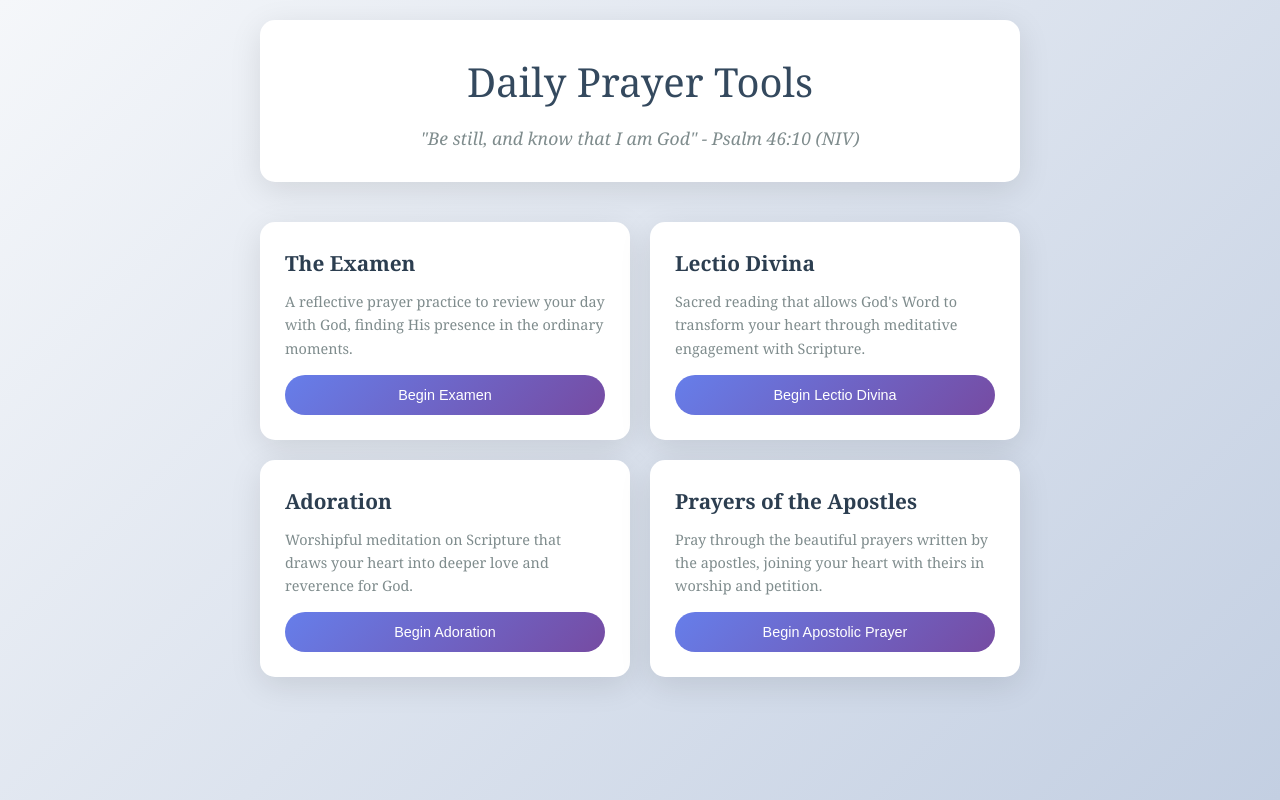
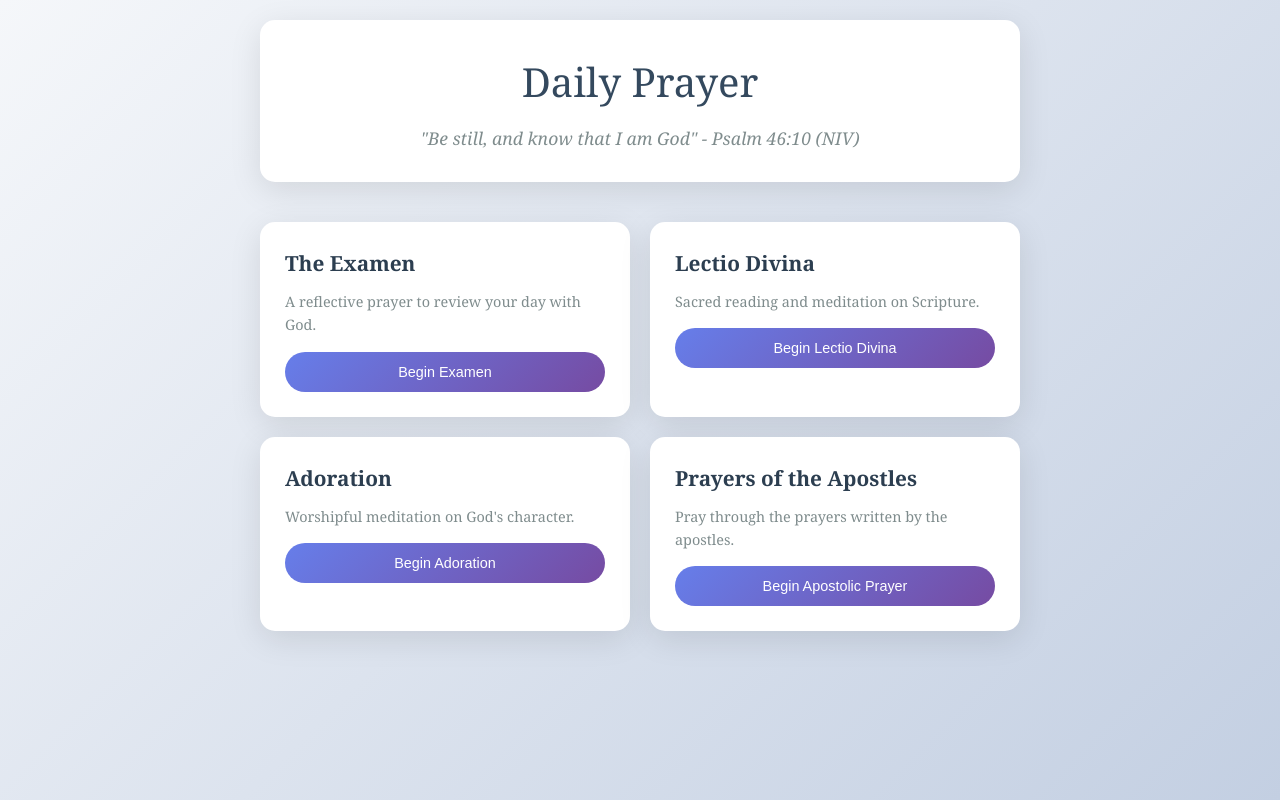
Before and after one commit to simonduffield-ops/prayer-app, a plain HTML site: page index.html in a window 1280 px wide. Drawn offline with Linux system fonts and the light colour scheme.

Commit message:
tigthen up the text

```diff
--- a/index.html
+++ b/index.html
@@ -15,13 +15,13 @@
     <link rel="icon" type="image/png" sizes="16x16" href="icons/favicon-16x16.png">
     <link rel="manifest" href="manifest.json">
 
-    <title>Daily Prayer Tools</title>
+    <title>Daily Prayer</title>
     <link rel="stylesheet" href="styles.css">
 </head>
 <body>
     <div class="container">
         <header>
-            <h1 onclick="showMainMenu()">Daily Prayer Tools</h1>
+            <h1 onclick="showMainMenu()">Daily Prayer</h1>
             <p class="subtitle">"Be still, and know that I am God" - Psalm 46:10 (NIV)</p>
         </header>
 
@@ -29,25 +29,25 @@
             <div class="tools-grid">
                 <div class="tool-card" onclick="showTool('examen')">
                     <h3>The Examen</h3>
-                    <p class="tool-description">A reflective prayer practice to review your day with God, finding His presence in the ordinary moments.</p>
+                    <p class="tool-description">A reflective prayer to review your day with God.</p>
                     <button class="tool-button">Begin Examen</button>
                 </div>
 
                 <div class="tool-card" onclick="showTool('lectio')">
                     <h3>Lectio Divina</h3>
-                    <p class="tool-description">Sacred reading that allows God's Word to transform your heart through meditative engagement with Scripture.</p>
+                    <p class="tool-description">Sacred reading and meditation on Scripture.</p>
                     <button class="tool-button">Begin Lectio Divina</button>
                 </div>
 
                 <div class="tool-card" onclick="showTool('adoration')">
                     <h3>Adoration</h3>
-                    <p class="tool-description">Worshipful meditation on Scripture that draws your heart into deeper love and reverence for God.</p>
+                    <p class="tool-description">Worshipful meditation on God's character.</p>
                     <button class="tool-button">Begin Adoration</button>
                 </div>
 
                 <div class="tool-card" onclick="showTool('apostolic')">
                     <h3>Prayers of the Apostles</h3>
-                    <p class="tool-description">Pray through the beautiful prayers written by the apostles, joining your heart with theirs in worship and petition.</p>
+                    <p class="tool-description">Pray through the prayers written by the apostles.</p>
                     <button class="tool-button">Begin Apostolic Prayer</button>
                 </div>
             </div>
```
Also changed, not shown: prayer-tools.html (+6 -6 lines), manifest.json.
